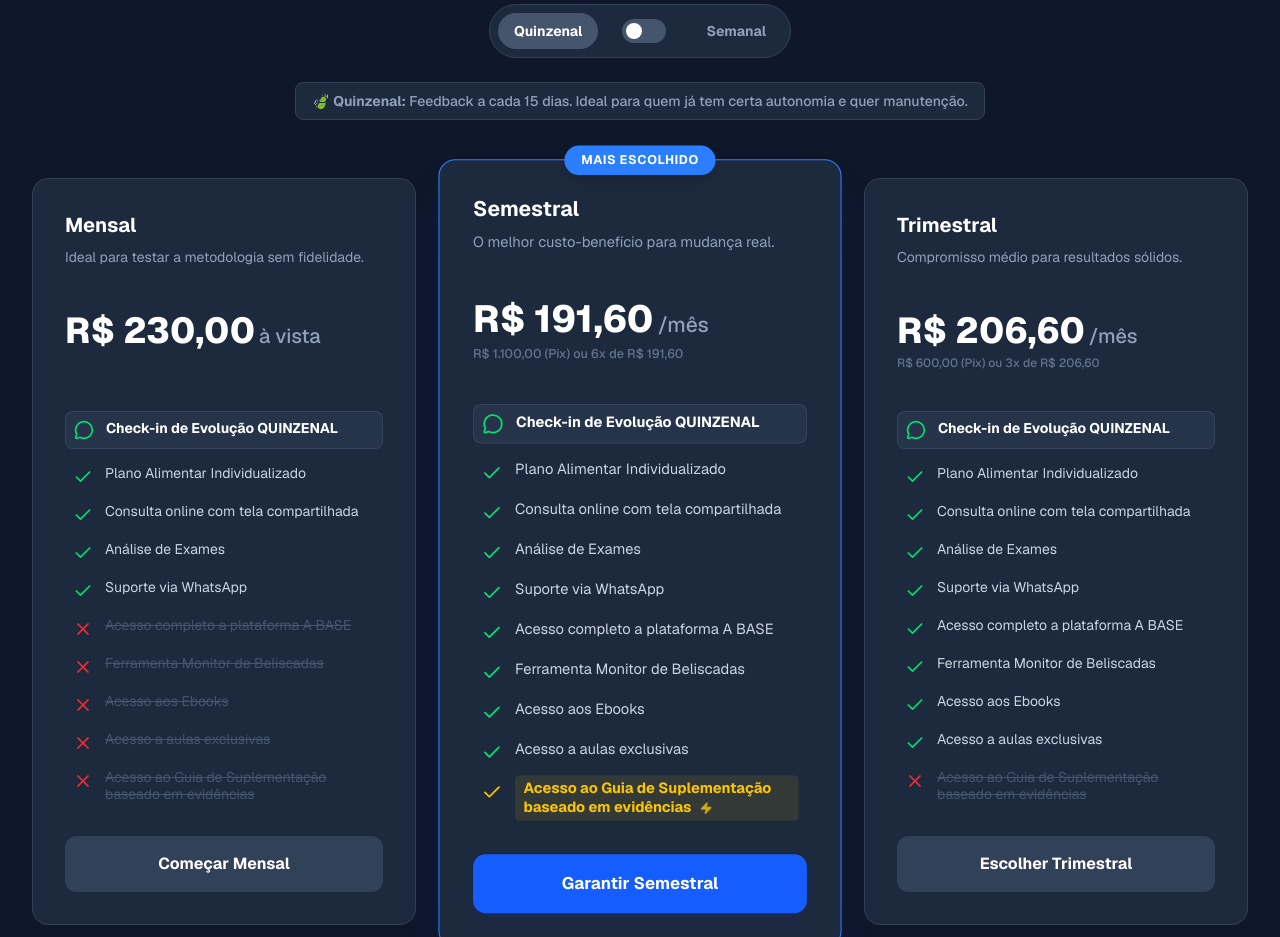
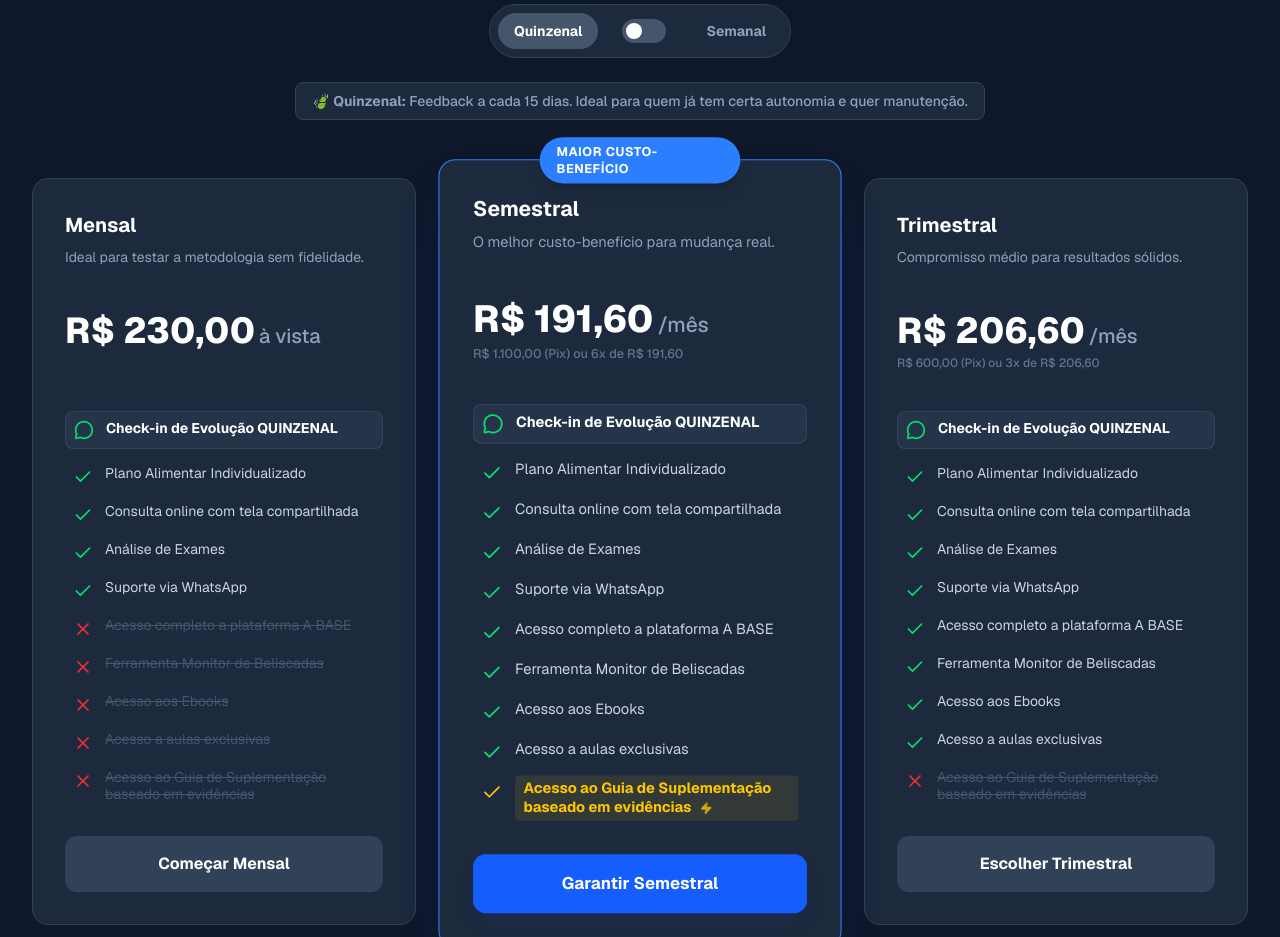
Before and after one commit to garcianutricao/consultoria-landing, a Next.js app: page / in a window 1280 px wide. Shown: the part 3200-4137 px from the top of the page. Built offline with nearby package versions, Linux system fonts and the light colour scheme.

Commit message:
Correção inicial12

```diff
--- a/app/page.tsx
+++ b/app/page.tsx
@@ -440,7 +440,7 @@ export default function LandingPage() {
                 >
                   {plan.highlight && (
                     <div className="absolute top-0 left-1/2 transform -translate-x-1/2 -translate-y-1/2 bg-blue-500 text-white text-xs font-bold px-4 py-1.5 rounded-full uppercase tracking-wider shadow-lg">
-                      Mais Escolhido
+                      Maior custo-benefício
                     </div>
                   )}
 
```
